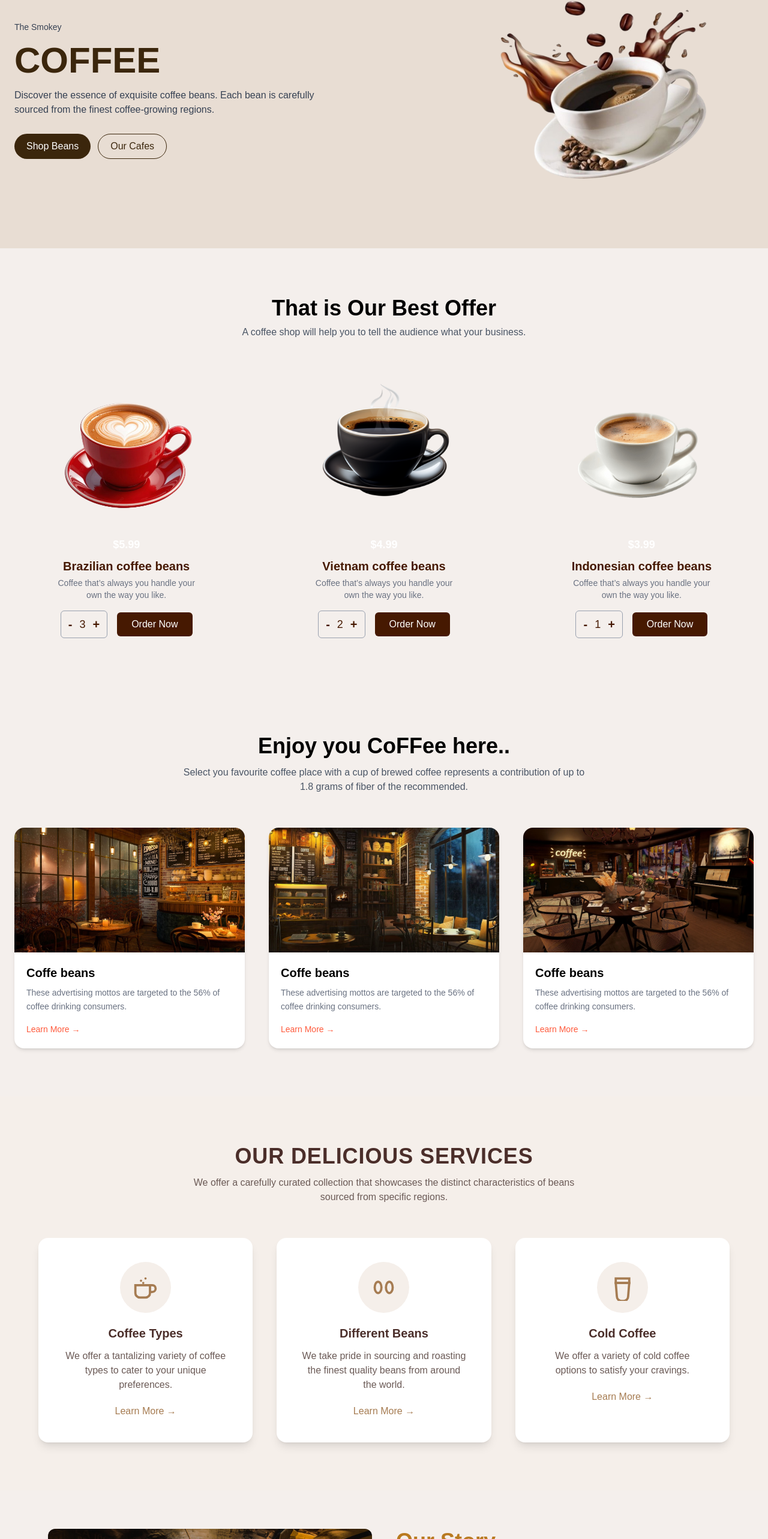
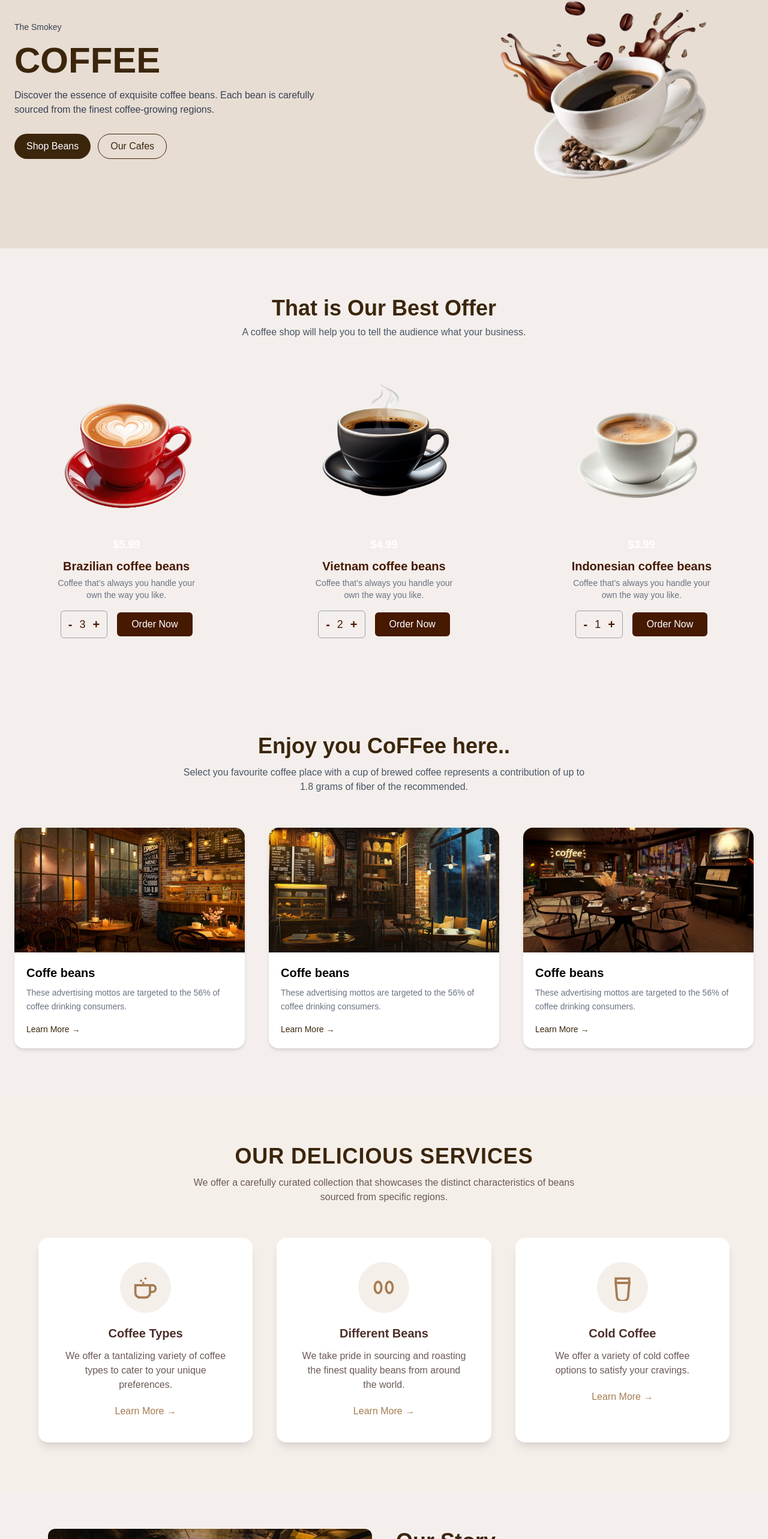
Before and after one commit to preetivithal2/CoFFee.., a Next.js app: page / in a window 1280 px wide. Shown: the part 178-2744 px from the top of the page at 60% size. Built offline with nearby package versions, Linux system fonts and the light colour scheme.

Commit message:
changes heading and hover color

```diff
--- a/app/_components/Contact.tsx
+++ b/app/_components/Contact.tsx
@@ -16,13 +16,13 @@ export default function OurStorySection() {
 
       {/* Text Content */}
       <div className="flex flex-col space-y-4">
-        <h2 className="text-3xl md:text-4xl font-bold text-[#B97A20]">Our Story</h2>
+        <h2 className="text-3xl md:text-4xl font-bold text-[#3B260C]">Our Story</h2>
 
         <p className="text-gray-700 leading-relaxed text-base md:text-lg">
           Paragraph text comes here. Lorem ipsum dolor sit amet, consectetur adipiscing elit, sed do eiusmod tempor incididunt ut labore et dolore magna aliqua. Ut enim ad minim veniam, quis nostrud exercitation ullamco laboris nisi ut aliquip ex ea commodo consequat.
         </p>
 
-        <button className="bg-[#B97A20] hover:bg-[#9a651a] transition text-white font-medium px-6 py-3 rounded-md w-fit shadow-md">
+        <button className="bg-[#3B260C] hover:opacity-80 transition text-white font-medium px-6 py-3 rounded-md w-fit shadow-md">
           Read More
         </button>
       </div>
--- a/app/_components/Deliciousservices.tsx
+++ b/app/_components/Deliciousservices.tsx
@@ -5,7 +5,7 @@ const ServicesSection = () => {
     <section className="w-full bg-[#F5EFEA] py-20 px-6 flex flex-col items-center">
 
       {/* Heading */}
-      <h2 className="text-3xl md:text-4xl font-semibold text-[#4B2E2A] tracking-wide">
+      <h2 className="text-3xl md:text-4xl font-semibold text-[#3B260C] tracking-wide">
         OUR DELICIOUS SERVICES
       </h2>
 
--- a/app/_components/FooterContact.tsx
+++ b/app/_components/FooterContact.tsx
@@ -53,7 +53,7 @@ export default function ContactFooter() {
 
           <button
             type="submit"
-            className="w-full bg-[#461901] text-white py-2 rounded-md font-semibold hover:bg-[#5a2515] transition"
+            className="w-full bg-[#461901] text-white py-2 rounded-md font-semibold hover:opacity-80 transition"
           >
             SUBMIT
           </button>
--- a/app/_components/Offer.tsx
+++ b/app/_components/Offer.tsx
@@ -49,7 +49,7 @@ const ProductCard: React.FC<ProductCardProps> = ({
         </div>
 
         {/* Delivery Button */}
-        <button className="bg-amber-950 text-white px-6 py-2 rounded-md font-medium hover:bg-[#e64d32] transition">
+        <button className="bg-amber-950 text-white px-6 py-2 rounded-md font-medium hover:opacity-80 transition">
           Order Now
         </button>
       </div>
@@ -62,7 +62,7 @@ const BestOfferSection = () => {
     <section className="w-full px-6 py-20 flex flex-col items-center">
 
       {/* Heading */}
-      <h2 className="text-3xl md:text-4xl font-semibold text-black text-center">
+      <h2 className="text-3xl md:text-4xl font-semibold text-[#3B260C] text-center">
         That is Our Best Offer
       </h2>
 
--- a/app/_components/Services.tsx
+++ b/app/_components/Services.tsx
@@ -24,7 +24,7 @@ const NewsCard: React.FC<NewsCardProps> = ({ image, title, description }) => {
           {description}
         </p>
 
-        <a className="text-[#FF5A3C] font-medium text-sm mt-4 inline-flex items-center gap-1 cursor-pointer hover:underline">
+        <a className="text-[#3B260C] font-medium text-sm mt-4 inline-flex items-center gap-1 cursor-pointer hover:underline">
           Learn More →
         </a>
       </div>
@@ -37,7 +37,7 @@ const UpdateNewsSection = () => {
     <section className="w-full px-6 py-20 flex flex-col items-center">
 
       {/* Heading */}
-      <h2 className="text-3xl md:text-4xl font-semibold text-black text-center">
+      <h2 className="text-3xl md:text-4xl font-semibold text-[#3B260C] text-center">
        Enjoy you CoFFee here..
       </h2>
 
```
